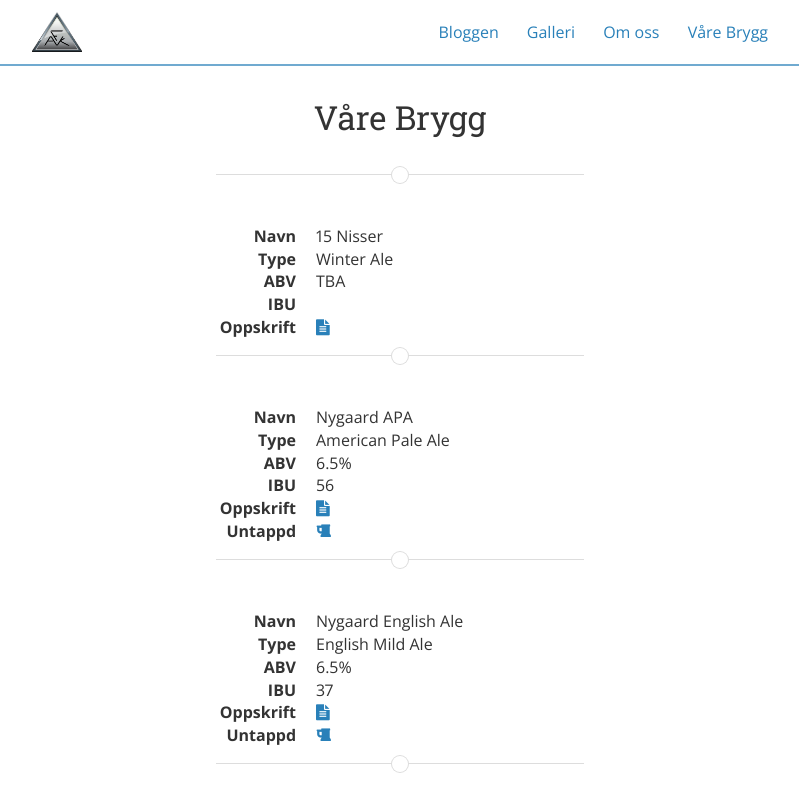
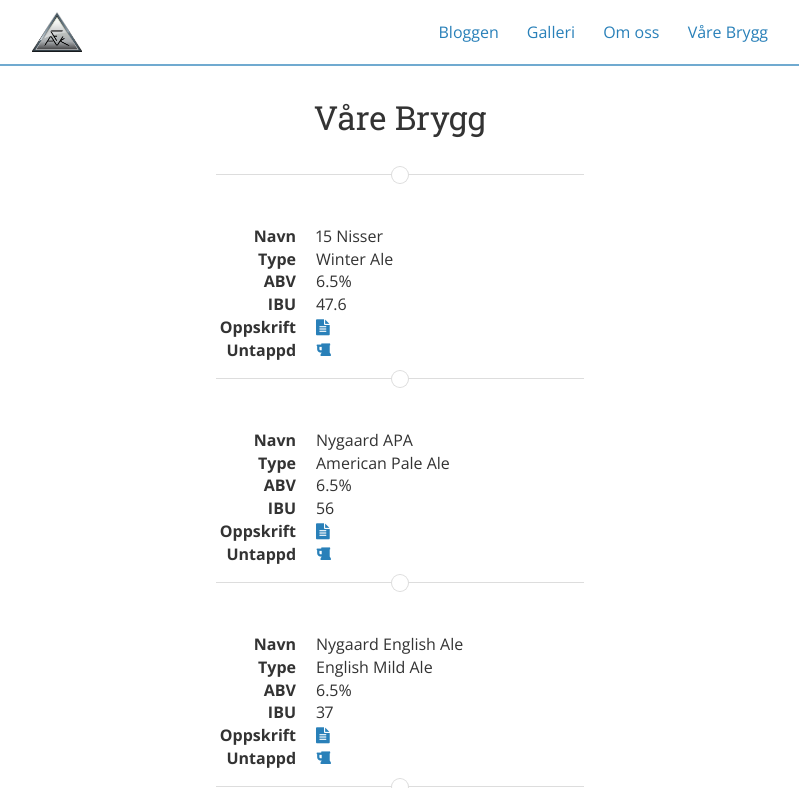
Before and after one commit to kenglxn/afkbrewing, a Jekyll site: the page built from vaare_brygg.md, in a window 1280 px wide and 900 px high, cut to the strip 0-788 px from the top of the window. Shown: the whole strip, without its empty margins (240-1039 px from the left). Built offline with Jekyll 4.4.1, drawn with Linux system fonts in a browser that asks for light colours; nearby versions of some CDN libraries; a style sheet for code colours, icons or effects is not loaded.

Commit message:
Added som details

```diff
--- a/vaare_brygg.md
+++ b/vaare_brygg.md
@@ -5,8 +5,10 @@ permalink: /vaare_brygg/
 beers:
  - name: 15 Nisser
    type: Winter Ale
-   ABV: TBA
+   ABV: 6.5%
+   IBU: 47.6
    recipe: /assets/xmls/15nisser.xml
+   untappd: https://untappd.com/b/afk-brewing-15-nisser/1340424
  - name: Nygaard APA
    type: American Pale Ale
    ABV: 6.5%
@@ -63,8 +66,10 @@ beers:
   <dd>{{ beer.type }}</dd>
   <dt>ABV</dt>
   <dd>{{ beer.ABV }}</dd>
+  {% if beer.IBU != null %}
   <dt>IBU</dt>
   <dd>{{ beer.IBU }}</dd>
+  {% endif %}
   {% if beer.recipe != null %}
   <dt>Oppskrift</dt>
   <dd>
```
Also changed, not shown: other parts of vaare_brygg.md (+1 -0 lines), assets/beers/15nisser.png (added).
